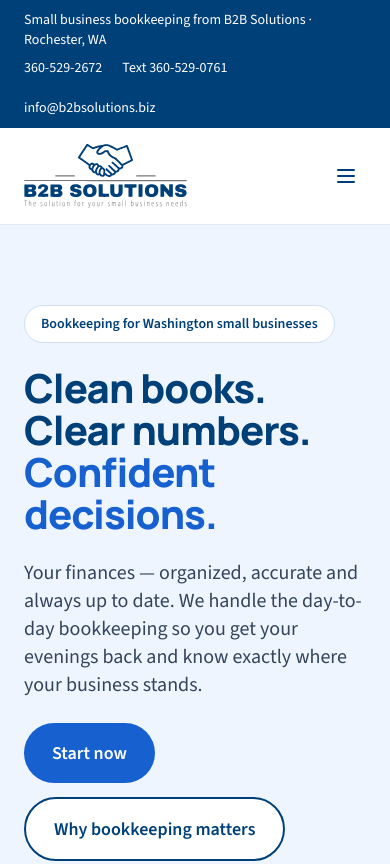
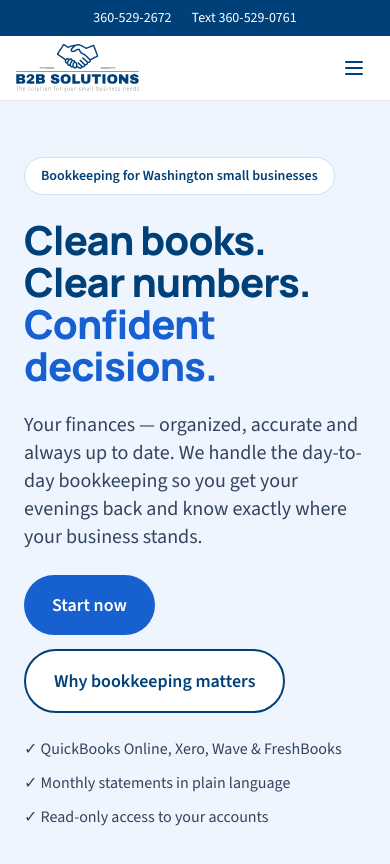
Before and after one commit to b2bservicesgroup-create/WashingtonBookkeeper, an Astro site: page / in a window 390 px wide. Shown: the top 864 px of the page. Built offline with nearby package versions, Linux system fonts and the light colour scheme; Astro itself is replaced by a stand-in of ours.

Commit message:
Fix mobile layout: no fixed min-widths, compact header, tighter spacing (#11)
- min-w-[320px]/[280px] -> min-w-[min(100%,Npx)] so columns can't overflow phones narrower than ~370px
- Header: hide tagline/email on mobile, single-row sticky header with smaller logo
- Smaller base type and section padding on mobile


Claude-Session: https://claude.ai/code/session_013FLzHGXuZpWVRVx8bEw7uT

Co-authored-by: Claude <noreply@anthropic.com>

```diff
--- a/src/components/Header.astro
+++ b/src/components/Header.astro
@@ -14,21 +14,21 @@ const bookingURL = 'https://b2bservicesgroup.zohobookings.com/#/b2bservicesgroup
 
 <!-- Top contact bar -->
 <div class="bg-navy text-white text-sm">
-  <div class="max-w-6xl mx-auto px-6 py-2.5 flex flex-wrap items-center justify-between gap-2 gap-x-6">
-    <div>Small business bookkeeping from B2B Solutions &middot; Rochester, WA</div>
-    <div class="flex flex-wrap gap-5">
+  <div class="max-w-6xl mx-auto px-4 md:px-6 py-2 md:py-2.5 flex items-center justify-center md:justify-between gap-2 gap-x-6">
+    <div class="hidden md:block">Small business bookkeeping from B2B Solutions &middot; Rochester, WA</div>
+    <div class="flex items-center gap-5">
       <a href="tel:3605292672" class="text-white hover:text-sky no-underline">360-529-2672</a>
       <a href="sms:3605290761" class="text-white hover:text-sky no-underline">Text 360-529-0761</a>
-      <a href="mailto:info@b2bsolutions.biz" class="text-white hover:text-sky no-underline">info@b2bsolutions.biz</a>
+      <a href="mailto:info@b2bsolutions.biz" class="hidden md:inline text-white hover:text-sky no-underline">info@b2bsolutions.biz</a>
     </div>
   </div>
 </div>
 
 <!-- Nav -->
 <header class="border-b border-[#E3ECF7] bg-white sticky top-0 z-50">
-  <div class="max-w-6xl mx-auto px-6 py-4 flex flex-wrap items-center justify-between gap-4">
+  <div class="max-w-6xl mx-auto px-4 md:px-6 py-2 md:py-4 flex items-center justify-between gap-4">
     <a href="/" class="flex items-center no-underline" aria-label="B2B Solutions — WashingtonBookkeeper.com home">
-      <img src="/logo/b2b-logo.svg" alt="B2B Solutions — The solution for your small business needs" width="766" height="300" class="h-16 md:h-20 w-auto" />
+      <img src="/logo/b2b-logo.svg" alt="B2B Solutions — The solution for your small business needs" width="766" height="300" class="h-12 md:h-20 w-auto" />
     </a>
 
     <nav class="hidden lg:flex items-center gap-7 font-semibold text-base">
--- a/src/components/PlanCards.astro
+++ b/src/components/PlanCards.astro
@@ -60,7 +60,7 @@ const { bookingURL, compact = false } = Astro.props;
 </div>
 
 <div class="mt-5 bg-white rounded-[18px] px-8 py-6 flex flex-wrap gap-4 items-center justify-between border-2 border-dashed border-[#9CC3F5]">
-  <div class="flex-1 min-w-[280px]">
+  <div class="flex-1 min-w-[min(100%,280px)]">
     <div class="font-heading font-bold text-xl text-navy">{customPlan.name} plan</div>
     <div class="text-muted">{customPlan.body}</div>
   </div>
--- a/src/components/YearEndOffer.astro
+++ b/src/components/YearEndOffer.astro
@@ -30,7 +30,7 @@ const expired = new Date() >= new Date(OFFER_ENDS);
           </div>
 
           <!-- copy -->
-          <div class="flex-1 min-w-[280px] flex flex-col gap-4">
+          <div class="flex-1 min-w-[min(100%,280px)] flex flex-col gap-4">
             <div class="self-start bg-white/[0.12] border border-white/25 text-white font-semibold text-xs sm:text-sm tracking-wider sm:tracking-widest uppercase whitespace-nowrap px-4 py-1.5 rounded-full">
               Year-end offer &middot; Ends Dec&nbsp;31
             </div>
--- a/src/layouts/Layout.astro
+++ b/src/layouts/Layout.astro
@@ -106,7 +106,7 @@ const accountingServiceSchema = {
     <script type="application/ld+json" set:html={JSON.stringify(accountingServiceSchema)} />
     <slot name="head" />
   </head>
-  <body class="font-sans antialiased text-ink bg-white text-[18px] leading-relaxed">
+  <body class="font-sans antialiased text-ink bg-white text-[17px] md:text-[18px] leading-relaxed">
     <slot />
   </body>
 </html>
--- a/src/pages/blog/index.astro
+++ b/src/pages/blog/index.astro
@@ -56,7 +56,7 @@ const bookingURL = 'https://b2bservicesgroup.zohobookings.com/#/b2bservicesgroup
         </div>
 
         <div class="bg-sky2 rounded-[18px] px-8 py-7 flex flex-wrap gap-4 items-center justify-between">
-          <div class="flex-1 min-w-[280px]">
+          <div class="flex-1 min-w-[min(100%,280px)]">
             <div class="font-heading font-bold text-xl text-navy">More weekly tips</div>
             <div class="text-muted">Our Tuesday Bookkeeping series covers small business bookkeeping basics every week.</div>
           </div>
--- a/src/pages/index.astro
+++ b/src/pages/index.astro
@@ -101,8 +101,8 @@ const websiteSchema = {
   <main>
     <!-- Hero -->
     <section id="top" class="bg-sky">
-      <div class="max-w-6xl mx-auto px-6 py-20 md:py-24 flex flex-wrap items-center gap-14">
-        <div class="flex-1 min-w-[320px] flex flex-col gap-6">
+      <div class="max-w-6xl mx-auto px-6 py-14 md:py-24 flex flex-wrap items-center gap-14">
+        <div class="flex-1 min-w-[min(100%,320px)] flex flex-col gap-6">
           <span class="self-start bg-white text-navy font-semibold text-sm px-4 py-2 rounded-full border border-[#CFE0F7]">
             Bookkeeping for Washington small businesses
           </span>
@@ -128,7 +128,7 @@ const websiteSchema = {
         </div>
 
         <!-- Hero card -->
-        <div class="flex-1 min-w-[320px] bg-white rounded-[20px] p-7 shadow-[0_20px_50px_rgba(11,37,69,0.12)] flex flex-col gap-[18px]">
+        <div class="flex-1 min-w-[min(100%,320px)] bg-white rounded-[20px] p-7 shadow-[0_20px_50px_rgba(11,37,69,0.12)] flex flex-col gap-[18px]">
           <div class="flex justify-between items-center">
             <div class="font-heading font-bold text-lg text-navy">Your monthly package</div>
             <div class="text-sm text-success bg-[#E3F6EE] px-3 py-1 rounded-full font-semibold">Reconciled</div>
@@ -170,7 +170,7 @@ const websiteSchema = {
 
     <!-- Why it matters -->
     <section id="why" class="bg-white">
-      <div class="max-w-6xl mx-auto px-6 py-20 md:py-24 flex flex-col gap-12">
+      <div class="max-w-6xl mx-auto px-6 py-14 md:py-24 flex flex-col gap-12">
         <div class="max-w-2xl flex flex-col gap-4">
           <div class="text-accent font-bold text-sm tracking-widest uppercase">Why proper bookkeeping matters</div>
           <h2 class="font-heading font-extrabold text-3xl md:text-[44px] leading-tight text-navy">Your books are the dashboard of your business</h2>
@@ -193,14 +193,14 @@ const websiteSchema = {
     <!-- Washington callout -->
     <section class="bg-navy text-white">
       <div class="max-w-6xl mx-auto px-6 py-16 md:py-18 flex flex-wrap gap-10 items-center">
-        <div class="flex-1 min-w-[320px] flex flex-col gap-3.5">
+        <div class="flex-1 min-w-[min(100%,320px)] flex flex-col gap-3.5">
           <div class="text-[#8EC2FF] font-bold text-sm tracking-widest uppercase">Bookkeeping the Washington way</div>
           <h2 class="font-heading font-extrabold text-3xl md:text-[38px] leading-tight">No state income tax doesn't mean no state taxes</h2>
           <p class="text-lg text-[#D6E4F5]">
             Washington businesses report to the Department of Revenue on gross receipts, not profit — so your books need to track revenue the way the state sees it.
           </p>
         </div>
-        <div class="flex-1 min-w-[320px] grid gap-4 sm:grid-cols-2">
+        <div class="flex-1 min-w-[min(100%,320px)] grid gap-4 sm:grid-cols-2">
           {waCards.map((card) => (
             <div class="bg-white/[0.08] border border-white/[0.18] rounded-2xl p-[22px]">
               <div class="font-heading font-bold text-lg mb-1.5">{card.title}</div>
@@ -213,7 +213,7 @@ const websiteSchema = {
 
     <!-- Services -->
     <section id="services" class="bg-sky">
-      <div class="max-w-6xl mx-auto px-6 py-20 md:py-24 flex flex-col gap-12">
+      <div class="max-w-6xl mx-auto px-6 py-14 md:py-24 flex flex-col gap-12">
         <div class="max-w-2xl flex flex-col gap-4">
           <div class="text-accent font-bold text-sm tracking-widest uppercase">What we do</div>
           <h2 class="font-heading font-extrabold text-3xl md:text-[44px] leading-tight text-navy">Everything your books need, handled every month</h2>
@@ -230,7 +230,7 @@ const websiteSchema = {
           ))}
         </div>
         <div class="bg-white rounded-[18px] px-8 py-7 flex flex-wrap gap-4 items-center justify-between border-2 border-dashed border-[#9CC3F5]">
-          <div class="flex-1 min-w-[320px]">
+          <div class="flex-1 min-w-[min(100%,320px)]">
             <div class="font-heading font-bold text-xl text-navy">Behind on your books?</div>
             <div class="text-muted">Catch-up and cleanup projects get you current — then monthly service keeps you there. <a href="/bookkeeping-cleanup" class="text-accent font-semibold">How cleanup works</a></div>
           </div>
@@ -241,13 +241,13 @@ const websiteSchema = {
 
     <!-- Who it's for -->
     <section class="bg-white">
-      <div class="max-w-6xl mx-auto px-6 py-20 md:py-24 flex flex-wrap gap-12 items-start">
-        <div class="flex-1 min-w-[320px] flex flex-col gap-4">
+      <div class="max-w-6xl mx-auto px-6 py-14 md:py-24 flex flex-wrap gap-12 items-start">
+        <div class="flex-1 min-w-[min(100%,320px)] flex flex-col gap-4">
           <div class="text-accent font-bold text-sm tracking-widest uppercase">Is this right for you?</div>
           <h2 class="font-heading font-extrabold text-3xl md:text-[40px] leading-tight text-navy">Built for owners who'd rather run the business</h2>
           <p class="text-lg text-muted">Sole proprietors and small businesses with 1–25 employees across Washington — and remotely anywhere in the U.S.</p>
         </div>
-        <div class="flex-[1.4] min-w-[320px] flex flex-col gap-3.5">
+        <div class="flex-[1.4] min-w-[min(100%,320px)] flex flex-col gap-3.5">
           {whoFor.map((item) => (
             <div class="flex gap-4 items-start px-[22px] py-[18px] rounded-2xl bg-sky2">
               <svg width="26" height="26" viewBox="0 0 24 24" fill="none" stroke="#0F7A55" stroke-width="2.5" stroke-linecap="round" aria-hidden="true" class="shrink-0 mt-0.5"><path d="M5 12l5 5 9-10"></path></svg>
@@ -260,7 +260,7 @@ const websiteSchema = {
 
     <!-- How it works -->
     <section id="how" class="bg-sky">
-      <div class="max-w-6xl mx-auto px-6 py-20 md:py-24 flex flex-col gap-12">
+      <div class="max-w-6xl mx-auto px-6 py-14 md:py-24 flex flex-col gap-12">
         <div class="max-w-2xl flex flex-col gap-4">
           <div class="text-accent font-bold text-sm tracking-widest uppercase">How it works</div>
           <h2 class="font-heading font-extrabold text-3xl md:text-[44px] leading-tight text-navy">Four simple steps to books you can trust</h2>
@@ -279,7 +279,7 @@ const websiteSchema = {
 
     <!-- Pricing preview -->
     <section id="pricing" class="bg-white scroll-mt-24">
-      <div class="max-w-6xl mx-auto px-6 py-20 md:py-24 flex flex-col gap-12">
+      <div class="max-w-6xl mx-auto px-6 py-14 md:py-24 flex flex-col gap-12">
         <div class="flex flex-wrap gap-4 justify-between items-end">
           <div class="max-w-2xl flex flex-col gap-4">
             <div class="text-accent font-bold text-sm tracking-widest uppercase">Pricing</div>
@@ -294,7 +294,7 @@ const websiteSchema = {
 
     <!-- Learn -->
     <section id="learn" class="bg-sky">
-      <div class="max-w-6xl mx-auto px-6 py-20 md:py-24 flex flex-col gap-12">
+      <div class="max-w-6xl mx-auto px-6 py-14 md:py-24 flex flex-col gap-12">
         <div class="flex flex-wrap gap-4 justify-between items-end">
           <div class="max-w-xl flex flex-col gap-4">
             <div class="text-accent font-bold text-sm tracking-widest uppercase">Learning center</div>
@@ -355,7 +355,7 @@ const websiteSchema = {
 
     <!-- FAQ -->
     <section id="faq" class="bg-white">
-      <div class="max-w-3xl mx-auto px-6 py-20 md:py-24 flex flex-col gap-8">
+      <div class="max-w-3xl mx-auto px-6 py-14 md:py-24 flex flex-col gap-8">
         <div class="flex flex-col gap-4 text-center">
           <div class="text-accent font-bold text-sm tracking-widest uppercase">Questions</div>
           <h2 class="font-heading font-extrabold text-3xl md:text-[44px] leading-tight text-navy">Frequently asked questions</h2>
@@ -374,12 +374,12 @@ const websiteSchema = {
     <!-- Service areas -->
     <section class="bg-sky">
       <div class="max-w-6xl mx-auto px-6 py-16 md:py-20 flex flex-wrap gap-10 items-center">
-        <div class="flex-1 min-w-[320px] flex flex-col gap-3.5">
+        <div class="flex-1 min-w-[min(100%,320px)] flex flex-col gap-3.5">
           <div class="text-accent font-bold text-sm tracking-widest uppercase">Local roots, statewide reach</div>
           <h2 class="font-heading font-extrabold text-3xl md:text-[38px] leading-tight text-navy">Based in Rochester, serving all of Washington</h2>
           <p class="text-muted text-lg">Meet in person across Thurston and Lewis counties, or work with us remotely from anywhere in the state.</p>
         </div>
-        <div class="flex-[1.3] min-w-[320px] flex flex-wrap gap-2.5">
+        <div class="flex-[1.3] min-w-[min(100%,320px)] flex flex-wrap gap-2.5">
           {serviceAreas.map((city) => (
             <span class="px-[18px] py-2.5 rounded-full bg-white text-navy font-semibold">{city}</span>
           ))}
@@ -390,7 +390,7 @@ const websiteSchema = {
 
     <!-- CTA -->
     <section class="bg-accent text-white">
-      <div class="max-w-4xl mx-auto px-6 py-20 md:py-24 flex flex-col gap-5 items-center text-center">
+      <div class="max-w-4xl mx-auto px-6 py-14 md:py-24 flex flex-col gap-5 items-center text-center">
         <h2 class="font-heading font-extrabold text-3xl md:text-[46px] leading-tight">Ready for books you don't have to worry about?</h2>
         <p class="text-xl text-[#EAF3FF] max-w-xl">Schedule a free consultation and we'll talk through where your books are today and what it takes to get them clean and current.</p>
         <div class="flex flex-wrap gap-3.5 justify-center">
--- a/src/pages/pricing.astro
+++ b/src/pages/pricing.astro
@@ -94,7 +94,7 @@ const faqSchema = {
 
     <!-- Included + add-ons -->
     <section class="bg-white">
-      <div class="max-w-6xl mx-auto px-6 py-20 md:py-24 grid gap-12 lg:grid-cols-2">
+      <div class="max-w-6xl mx-auto px-6 py-14 md:py-24 grid gap-12 lg:grid-cols-2">
         <div class="flex flex-col gap-5">
           <h2 class="font-heading font-extrabold text-3xl md:text-[38px] leading-tight text-navy">Every plan includes</h2>
           <ul class="flex flex-col gap-3.5 list-none p-0 m-0">
@@ -136,7 +136,7 @@ const faqSchema = {
 
     <!-- Pricing FAQ -->
     <section class="bg-sky">
-      <div class="max-w-3xl mx-auto px-6 py-20 md:py-24 flex flex-col gap-8">
+      <div class="max-w-3xl mx-auto px-6 py-14 md:py-24 flex flex-col gap-8">
         <div class="flex flex-col gap-4 text-center">
           <div class="text-accent font-bold text-sm tracking-widest uppercase">Pricing questions</div>
           <h2 class="font-heading font-extrabold text-3xl md:text-[44px] leading-tight text-navy">What owners ask before signing up</h2>
@@ -154,7 +154,7 @@ const faqSchema = {
 
     <!-- CTA -->
     <section class="bg-accent text-white">
-      <div class="max-w-4xl mx-auto px-6 py-20 md:py-24 flex flex-col gap-5 items-center text-center">
+      <div class="max-w-4xl mx-auto px-6 py-14 md:py-24 flex flex-col gap-5 items-center text-center">
         <h2 class="font-heading font-extrabold text-3xl md:text-[46px] leading-tight">Not sure which plan fits?</h2>
         <p class="text-xl text-[#EAF3FF] max-w-xl">Book a free consultation. We'll look at your accounts and recommend the right plan — no pressure.</p>
         <div class="flex flex-wrap gap-3.5 justify-center">
```
Also changed, not shown: src/pages/bookkeeping-cleanup.astro (+6 -6 lines), src/pages/service-areas/[slug].astro (+4 -4 lines).
